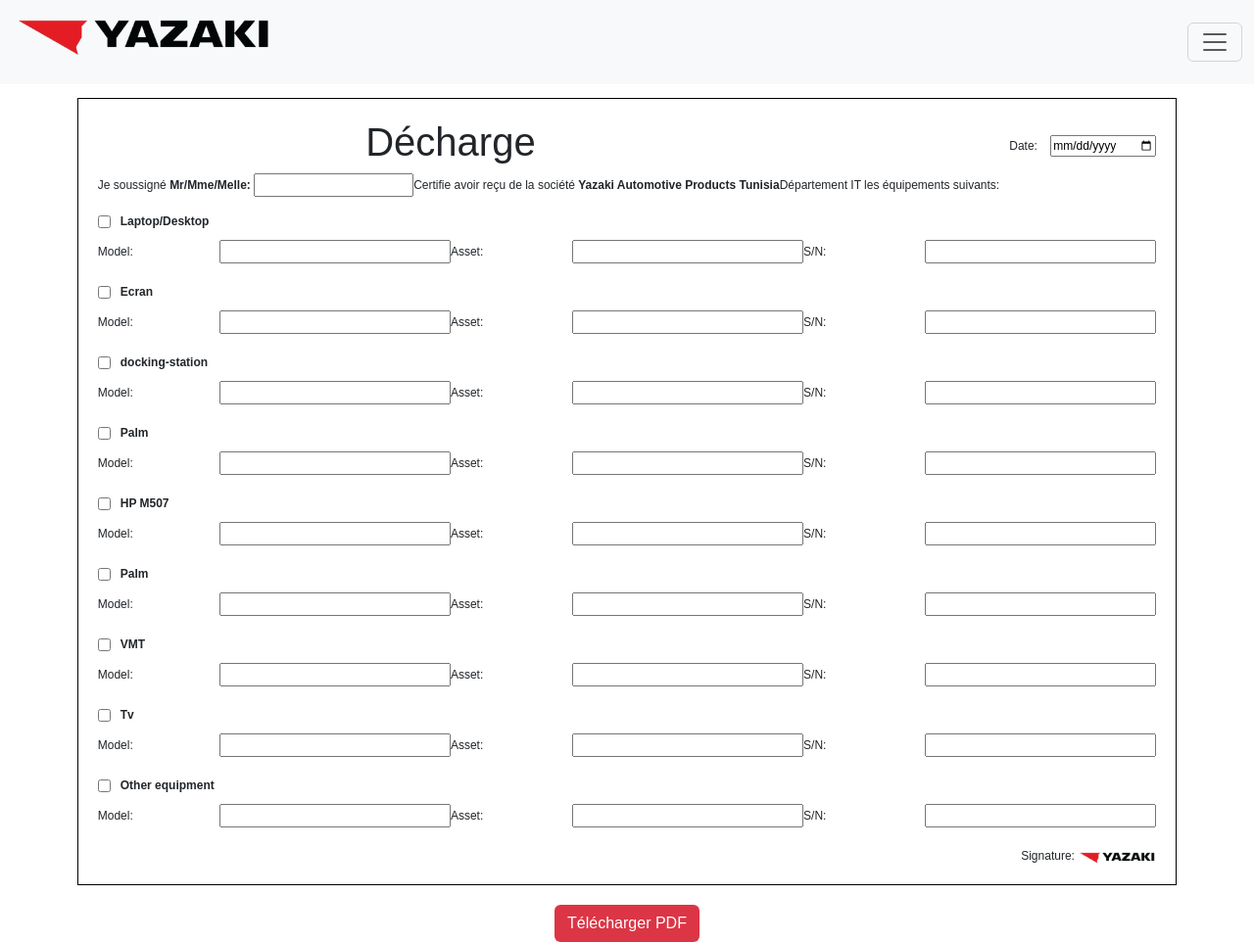
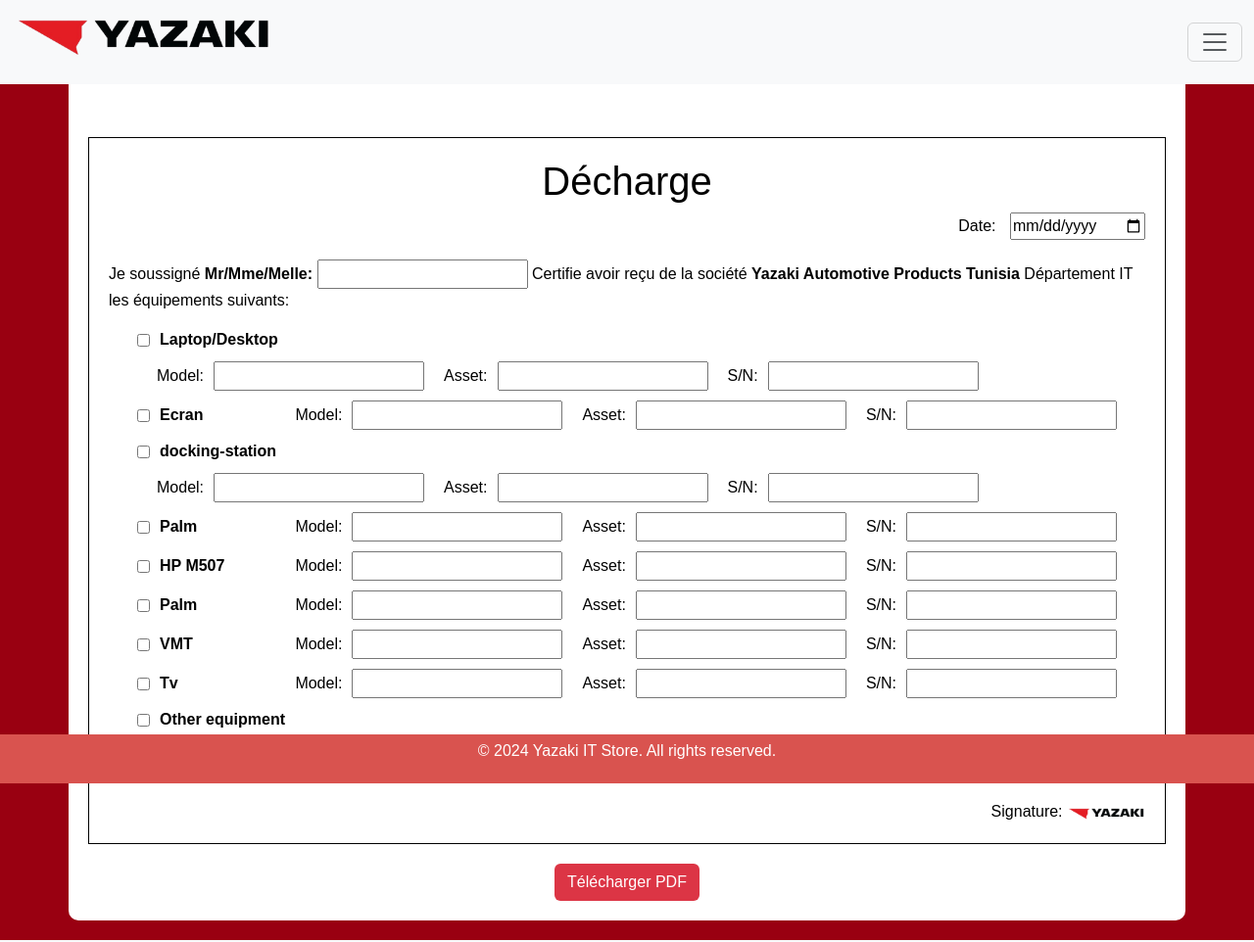
Before and after one commit to Amanidhaouadi/Magasin_IT, a PHP site: page /decharge.php in a window 1280 px wide. Shown: the whole page at 98% size. Run offline with PHP 8.4, Linux system fonts and the light colour scheme; some libraries are stand-ins or nearby versions.

Commit message:
Update decharge.php

```diff
--- a/decharge.php
+++ b/decharge.php
@@ -8,16 +8,43 @@
     <meta name="viewport" content="width=device-width, initial-scale=1.0">
     <title>Décharge - Yazaki</title>
     <style>
+         /* En-tête */
+        .header {
+            display: flex;
+            justify-content: space-between;
+            align-items: center;
+            margin-bottom: 20px;
+        }
+
+        .header .logo {
+            height: 50px; /* Taille du logo */
+            margin-left: 20px; /* Espacement entre le logo et le formulaire de recherche */
+        }
+
         body {
-            font-family: Arial, sans-serif;
-            margin: 0;
-            padding: 0;
-            font-size: 12px;
+           font-family: Arial, sans-serif;
+           background: #990011;/* Rouge plus clair */
+           color: black;
+           margin: 0;
+           padding: 0;
+           display: flex;
+           flex-direction: column;
         }
+
         .navbar {
             margin-bottom: 20px; /* Marge en bas de la navbar pour séparer du contenu */
         }
+
         .container {
+            width: 90%;
+            margin: 20px auto;
+            padding: 20px;
+            background: white;
+            border-radius: 10px;
+            flex: 1; /* Prendre tout l'espace disponible */
+        }
+
+        .container-decharge {
             max-width: 297mm; /* Largeur maximale d'une page A4 en mode paysage */
             margin: 100px auto 0; /* Ajustez la marge en haut pour compenser la hauteur de la navbar fixe */
             border: 1px solid #000;
@@ -29,20 +56,34 @@
             justify-content: space-between;
             align-items: center;
         }
+
+        .header-decharge {
+            text-align: center;
+            margin-bottom: 20px
+        }
+
         h1 {
             text-align: center;
             flex: 2;
         }
+
         .date-input {
             flex: 1;
             text-align: right;
         }
+
         .date-input label {
             margin-right: 10px;
         }
+
         .section {
-            margin-bottom: 20px;
+            display: flex;
+            justify-content: space-between;
+            flex-wrap: wrap;
+            max-width: 1000px;
+            margin: 0 auto;
         }
+
         .section-title {
             font-weight: bold;
             margin-bottom: 10px;
@@ -61,6 +102,8 @@
         .equipment label {
             flex: 1;
             margin-right: 10px;
+            margin-left: 20px;
+
         }
         .equipment input[type="text"] {
             flex: 2;
@@ -91,6 +134,18 @@
         .sign{
             width: 80px;
         }
+
+        footer {
+            background-color: #d9534f; /* Light red color */
+            color: white;
+            text-align: center;
+            padding: 5px;
+            width: 100%;
+            position:fixed;
+            bottom: 0;
+        }
+
+
     </style>
     <script src="https://cdnjs.cloudflare.com/ajax/libs/html2pdf.js/0.9.2/html2pdf.bundle.min.js"></script>
     <script>
@@ -108,6 +163,7 @@
     </script>
 </head>
 <body>
+<div class="container">
     <nav class="navbar bg-body-tertiary fixed-top">
         <div class="container-fluid">
             <img src="image/logo.png" alt="logo" class="logo">
@@ -123,12 +179,14 @@
                     <ul class="navbar-nav justify-content-end flex-grow-1 pe-3">
                         <li class="nav-item">
                             <a class="nav-link active" aria-current="page" href="home.php"><i class="fas fa-home"></i> Home</a>
+
                         </li>
                         <li class="nav-item dropdown">
                             <a class="nav-link dropdown-toggle" href="#" role="button" data-bs-toggle="dropdown" aria-expanded="false"><i class="fas fa-box"></i> Products</a>
                             <ul class="dropdown-menu">
                                 <li><a class="dropdown-item" href="products.php">Product List</a></li>
                                 <li><a class="dropdown-item" href="scrap.php">Scrap List</a></li>
+                                <li><a class="drapdown-item" href="decharge.php">Decharge</a></li>
                                 <li><hr class="dropdown-divider"></li>
                                 <li><a class="dropdown-item" href="product.php">Products Catalog</a></li>
                             </ul>
@@ -146,16 +204,17 @@
             </div>
         </div>
     </nav>
-    <div class="container" id="document-content">
-        <div class="header">
-            <h1>Décharge</h1>
+    <div class="container-decharge" id="document-content">
+        <div class="header-decharge">
+            <h1> Décharge </h1>
             <div class="date-input">
-                <label for="date">Date:</label>
+                <label for="date"> Date: </label>
                 <input type="date" id="date" name="date">
             </div>
         </div>
         <form method="post" action="">
-        <p>Je soussigné <strong>Mr/Mme/Melle:</strong> <input type="text" name="name" required>Certifie avoir reçu de la société <strong>Yazaki Automotive Products Tunisia</strong>Département IT les équipements suivants:</p>
+        <p> Je soussigné <strong> Mr/Mme/Melle: </strong> <input type="text" name="name" required> Certifie avoir reçu de la société <strong> Yazaki Automotive Products Tunisia </strong> Département IT les équipements suivants: </p>
+
 
             <!-- Section pour Laptop/Desktop -->
             <div class="section">
@@ -166,9 +225,9 @@
                 <div class="equipment">
                     <label for="laptop1-model">Model:</label>
                     <input type="text" id="laptop1-model" name="laptop1_model">
-                    <label for="laptop1-asset">   Asset:</label>
+                    <label for="laptop1-asset">  Asset:</label>
                     <input type="text" id="laptop1-asset" name="laptop1_asset">
-                    <label for="laptop1-sn">   S/N:</label>
+                    <label for="laptop1-sn">  S/N:</label>
                     <input type="text" id="laptop1-sn" name="laptop1_sn">
                 </div>
             </div>
@@ -299,8 +358,13 @@
 
     </div>
     <div class="button-container">
-                <button type="button" class="btn btn-red" onclick="generatePDF()">Télécharger PDF</button>
-            </div>
+        <button type="button" class="btn btn-red" onclick="generatePDF()">Télécharger PDF</button>
+    </div>
+</div>
+
+<footer>
+    <p>&copy; 2024 Yazaki IT Store. All rights reserved.</p>
+</footer>
     <script src="https://cdn.jsdelivr.net/npm/@popperjs/core@2.11.8/dist/umd/popper.min.js"></script>
     <script src="https://cdn.jsdelivr.net/npm/bootstrap@5.3.3/dist/js/bootstrap.min.js"></script>
 </body>
```
